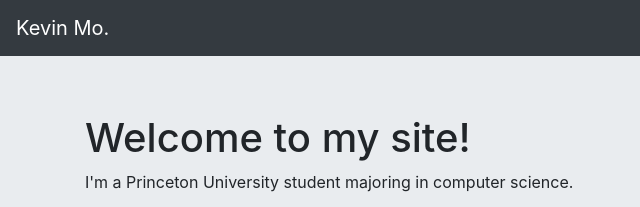
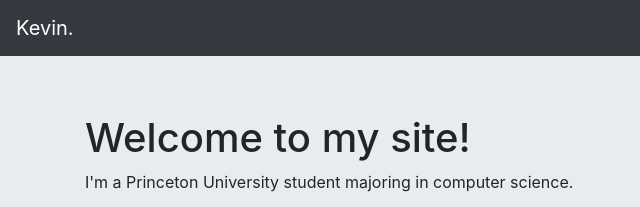
Before and after one commit to kevin-m17/kevin-m17.github.io, a plain HTML site: page index.html in a window 1280 px wide. Shown: the top 207 px of the page, 0-640 px from the left. Drawn offline with nearby package versions, Linux system fonts and the light colour scheme.

Commit message:
Update index.html

```diff
--- a/index.html
+++ b/index.html
@@ -12,7 +12,7 @@
   <body>
 
         <nav class="navbar navbar-expand-lg navbar-dark bg-dark fixed-top">
-            <a class="navbar-brand" href="#">Kevin Mo.</a>
+            <a class="navbar-brand" href="#">Kevin.</a>
 
             <button class="navbar-toggler" type="button" data-toggle="collapse" data-target="#navbarSupportedContent">
                 <span class="navbar-toggler-icon"></span>
```
